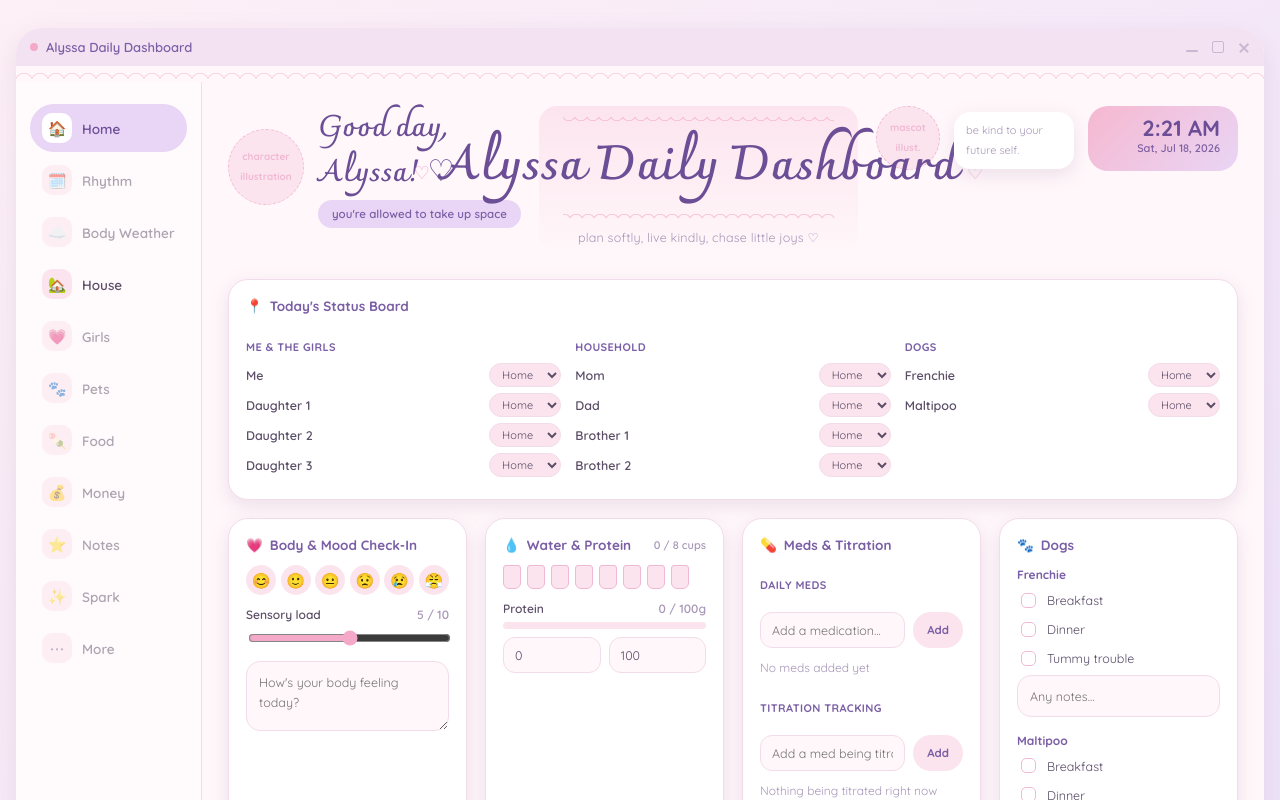
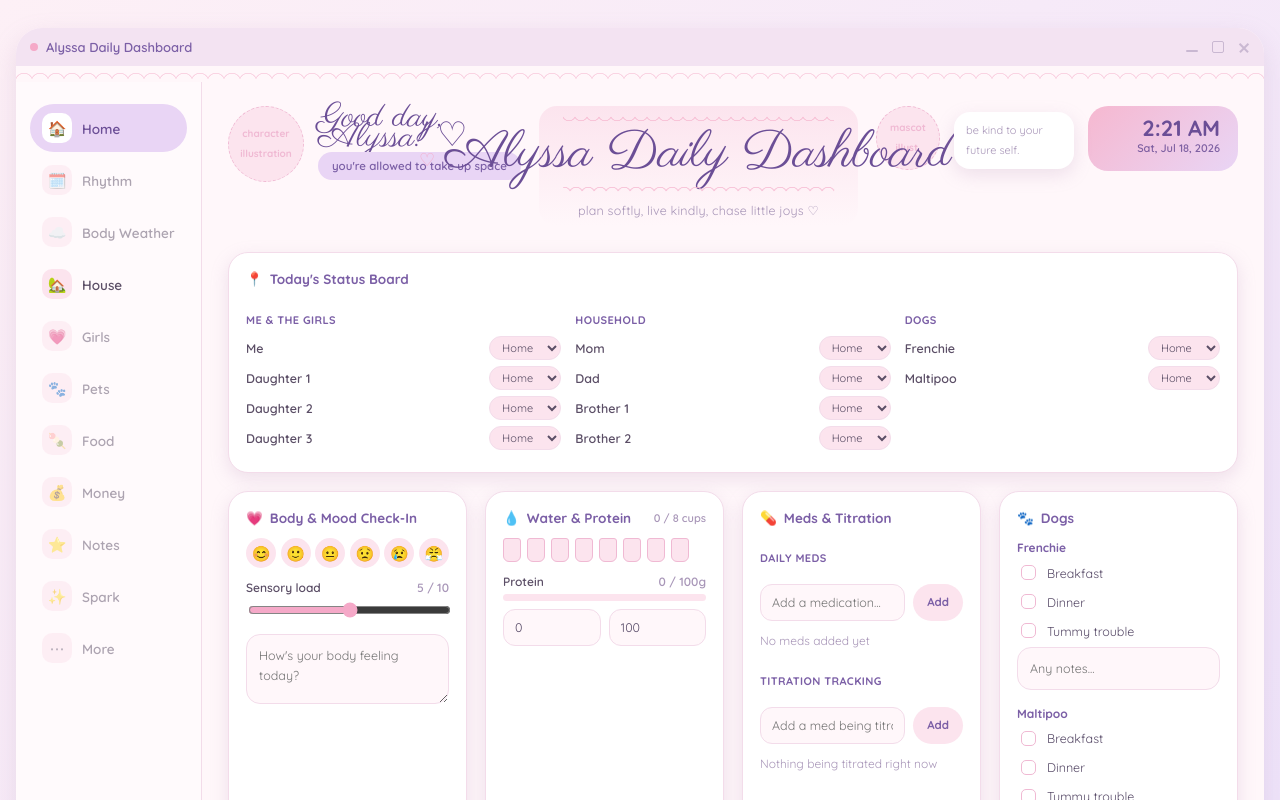
Before and after one commit to alyssabernadettebunny-wq/Dashboard-5, a React (Vite) app: page / in a window 1280 px wide. Shown: the top 800 px of the page. Built offline with nearby package versions, Linux system fonts and the light colour scheme.

Commit message:
Revert title font back to Parisienne
Charmonman didn't land well after all - back to Parisienne, which
was the version approved before trying the custom font.

```diff
--- a/index.html
+++ b/index.html
@@ -8,7 +8,7 @@
     <link rel="preconnect" href="https://fonts.googleapis.com" />
     <link rel="preconnect" href="https://fonts.gstatic.com" crossorigin />
     <link
-      href="https://fonts.googleapis.com/css2?family=Quicksand:wght@400;500;600;700&display=swap"
+      href="https://fonts.googleapis.com/css2?family=Quicksand:wght@400;500;600;700&family=Parisienne&display=swap"
       rel="stylesheet"
     />
   </head>
--- a/src/App.css
+++ b/src/App.css
@@ -215,8 +215,7 @@
 
 .greeting-block h1 {
   font-family: var(--font-script);
-  font-size: 30px;
-  line-height: 1.5;
+  font-size: 34px;
   font-weight: 700;
   color: var(--purple-deep);
   margin: 0 0 4px;
@@ -265,12 +264,11 @@
 
 .header-center h2 {
   font-family: var(--font-script);
-  font-size: 48px;
+  font-size: 52px;
   font-weight: 700;
   color: var(--purple-deep);
   margin: 0;
-  line-height: 1.4;
-  padding: 6px 0;
+  line-height: 1;
   display: flex;
   align-items: baseline;
   justify-content: center;
@@ -342,8 +340,7 @@
 
 .page-title {
   font-family: var(--font-script);
-  font-size: 38px;
-  line-height: 1.4;
+  font-size: 40px;
   color: var(--purple-deep);
   margin-bottom: 16px;
 }
--- a/src/index.css
+++ b/src/index.css
@@ -1,19 +1,3 @@
-@font-face {
-  font-family: 'Charmonman';
-  src: url('/Dashboard-5/fonts/Charmonman-Regular.ttf') format('truetype');
-  font-weight: 400;
-  font-style: normal;
-  font-display: swap;
-}
-
-@font-face {
-  font-family: 'Charmonman';
-  src: url('/Dashboard-5/fonts/Charmonman-Bold.ttf') format('truetype');
-  font-weight: 700;
-  font-style: normal;
-  font-display: swap;
-}
-
 :root {
   /* background */
   --bg-gradient-start: #fdf0f6;
@@ -53,7 +37,7 @@
   --radius-pill: 999px;
   --radius-badge: 14px;
 
-  --font-script: 'Charmonman', cursive;
+  --font-script: 'Parisienne', cursive;
   --font-ui: 'Quicksand', sans-serif;
 
   font: 14px/145% var(--font-ui);
```
Also changed, not shown: public/fonts/Charmonman-Bold.ttf (deleted), public/fonts/Charmonman-OFL.txt (deleted), public/fonts/Charmonman-Regular.ttf (deleted).
